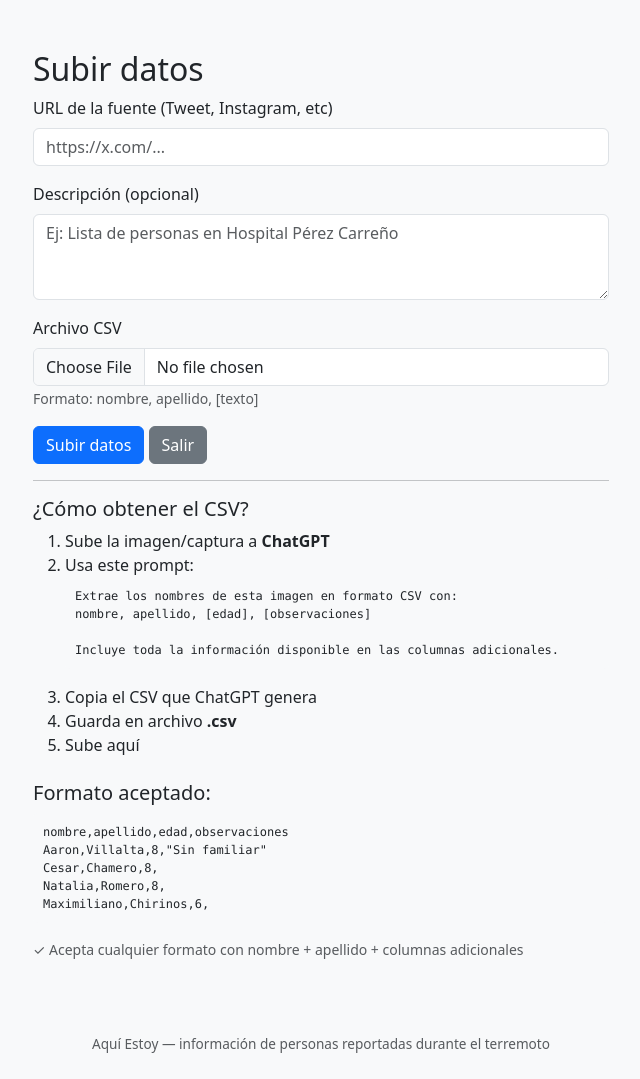
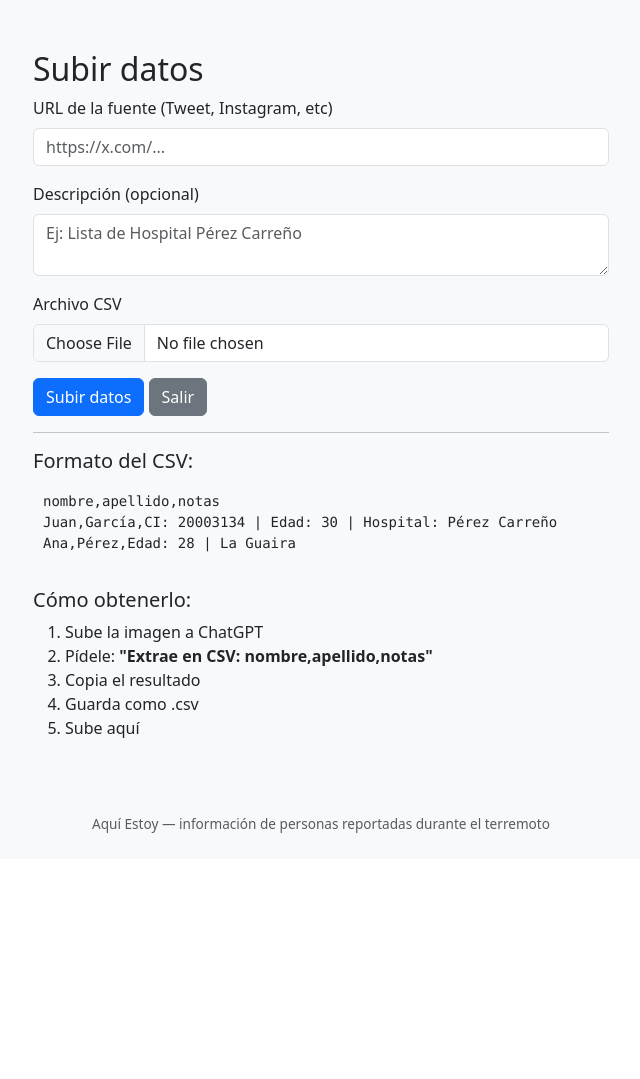
Before and after one commit to rypptc/aquiestoy, a Flask app: page /upload in a window 1280 px wide. Shown: the part 56-1135 px from the top of the page, without its empty margins (319-959 px from the left). After the commit the page ends 889 px from the top, so only its background shows below. Run offline with Flask 3, Linux system fonts and the light colour scheme; the visitor is signed in with stand-in values (Sample User, id 1).

Commit message:
Simplify upload instructions - just nombre,apellido,notas
No more column speculation. Clean, simple format.

Co-Authored-By: Claude Haiku 4.5 <noreply@anthropic.com>

```diff
--- a/templates/upload.html
+++ b/templates/upload.html
@@ -16,15 +16,12 @@
 
     <div class="mb-3">
       <label class="form-label">Descripción (opcional)</label>
-      <textarea name="descripcion" class="form-control" rows="3" placeholder="Ej: Lista de personas en Hospital Pérez Carreño"></textarea>
+      <textarea name="descripcion" class="form-control" rows="2" placeholder="Ej: Lista de Hospital Pérez Carreño"></textarea>
     </div>
 
     <div class="mb-3">
       <label class="form-label">Archivo CSV</label>
       <input type="file" name="csv_file" class="form-control" accept=".csv" required>
-      <small class="text-muted">
-        Formato: nombre, apellido, [texto]
-      </small>
     </div>
 
     <button type="submit" class="btn btn-primary">Subir datos</button>
@@ -32,27 +29,18 @@
   </form>
 
   <hr>
-  <h5>¿Cómo obtener el CSV?</h5>
+  <h5>Formato del CSV:</h5>
+  <pre style="background: #f8f9fa; padding: 10px; border-radius: 5px;">nombre,apellido,notas
+Juan,García,CI: 20003134 | Edad: 30 | Hospital: Pérez Carreño
+Ana,Pérez,Edad: 28 | La Guaira</pre>
+
+  <h5 class="mt-4">Cómo obtenerlo:</h5>
   <ol>
-    <li>Sube la imagen/captura a <strong>ChatGPT</strong></li>
-    <li>Usa este prompt:
-      <pre style="background: #f8f9fa; padding: 10px; border-radius: 5px; font-size: 12px;">Extrae los nombres de esta imagen en formato CSV con:
-nombre, apellido, [edad], [observaciones]
-
-Incluye toda la información disponible en las columnas adicionales.</pre>
-    </li>
-    <li>Copia el CSV que ChatGPT genera</li>
-    <li>Guarda en archivo <strong>.csv</strong></li>
+    <li>Sube la imagen a ChatGPT</li>
+    <li>Pídele: <strong>"Extrae en CSV: nombre,apellido,notas"</strong></li>
+    <li>Copia el resultado</li>
+    <li>Guarda como .csv</li>
     <li>Sube aquí</li>
   </ol>
-
-  <h5 class="mt-4">Formato aceptado:</h5>
-  <pre style="background: #f8f9fa; padding: 10px; border-radius: 5px; font-size: 12px;">nombre,apellido,edad,observaciones
-Aaron,Villalta,8,"Sin familiar"
-Cesar,Chamero,8,
-Natalia,Romero,8,
-Maximiliano,Chirinos,6,</pre>
-
-  <p class="text-muted small mt-3">✓ Acepta cualquier formato con nombre + apellido + columnas adicionales</p>
 </div>
 {% endblock %}
```
